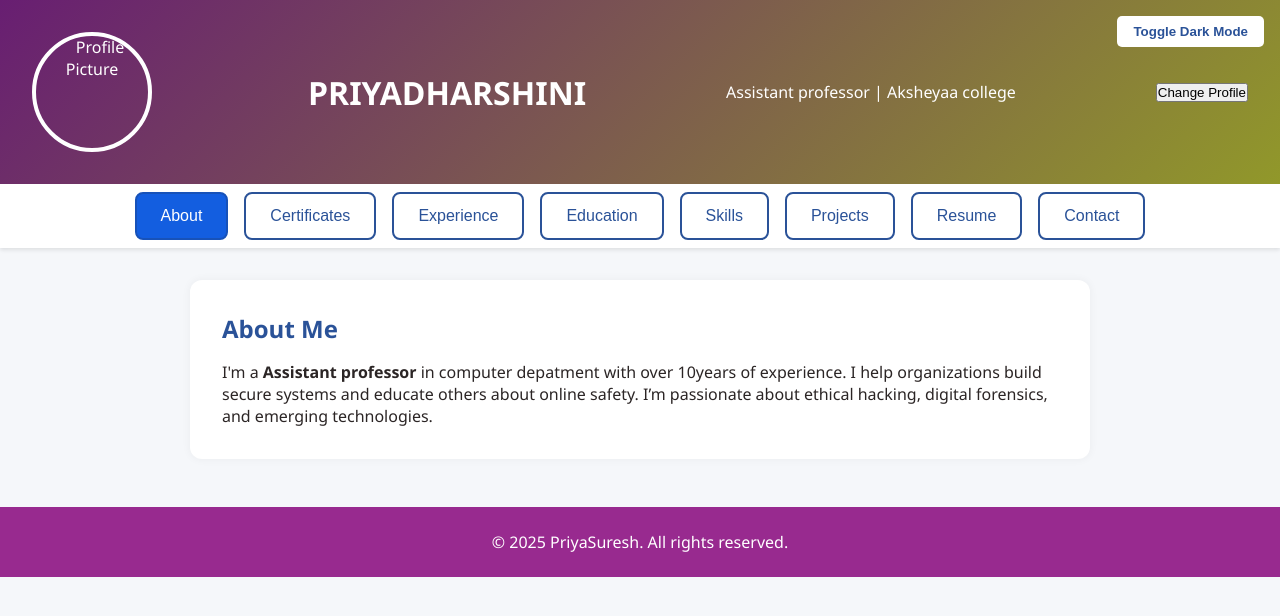
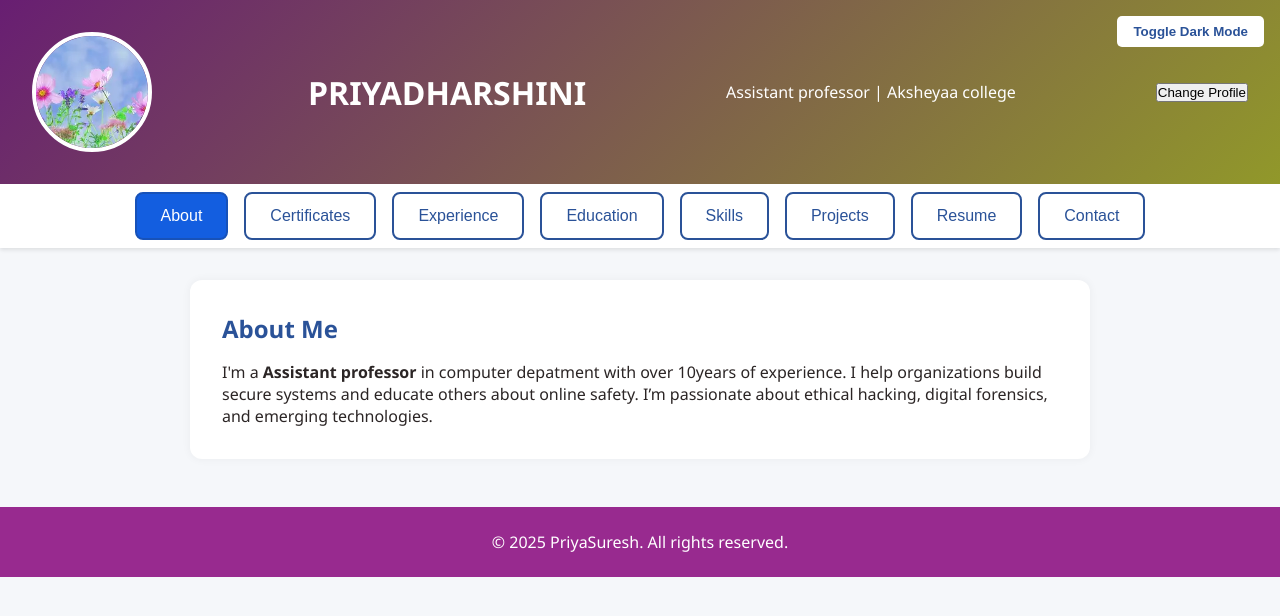
Before and after one commit to priyasuresh-eng/sp1, a plain HTML site: page index.html in a window 1280 px wide. Drawn offline with Linux system fonts and the light colour scheme.

Commit message:
Update index.html

```diff
--- a/index.html
+++ b/index.html
@@ -198,7 +198,7 @@
 <body>
 <header style="display: flex; flex-direction: row; align-items: center; justify-content: space-between; padding: 2rem">
   <button class="dark-toggle" onclick="toggleDarkMode()">Toggle Dark Mode</button>
-  <img src="./sp/photo" alt="Profile Picture" class="profile-picture" id="profileImage" style="margin: 0 1rem 0 0; align-self: flex-start;">
+  <img src="photo.jpg" alt="Profile Picture" class="profile-picture" id="profileImage" style="margin: 0 1rem 0 0; align-self: flex-start;">
   <div style="text-align: left;">
     <h1>PRIYADHARSHINI</h1>
 
```
